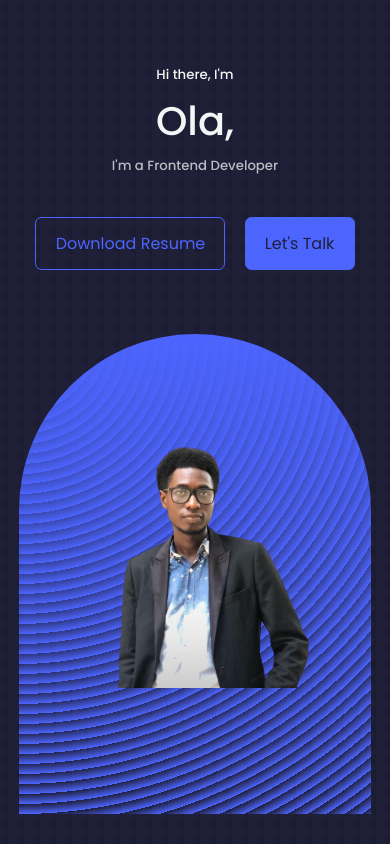
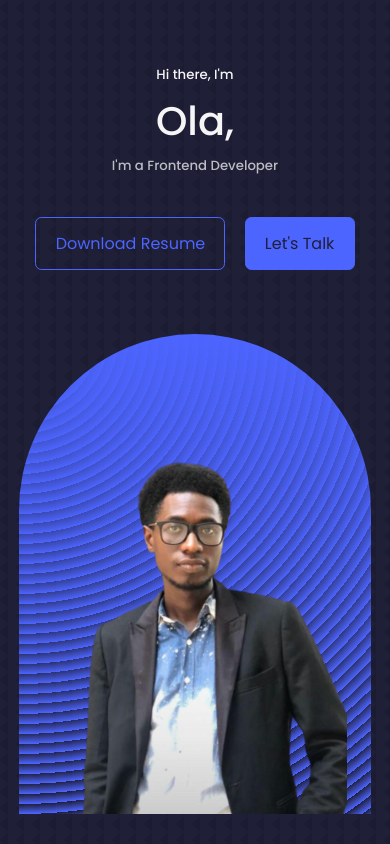
Before and after one commit to Olixfills/portfolio, a React (Create React App) app: page / in a window 390 px wide. Shown: the top 844 px of the page. Built offline with nearby package versions, Linux system fonts and the light colour scheme.

Commit message:
completed header section mobile14

```diff
--- a/src/components/header/header.css
+++ b/src/components/header/header.css
@@ -77,7 +77,9 @@ header{
         height: 100vh;
     }
     .header__socials {
-            display: none;
+        display: none;
     }
-
+    img{
+        height: 100%;
+    }
 }
```
